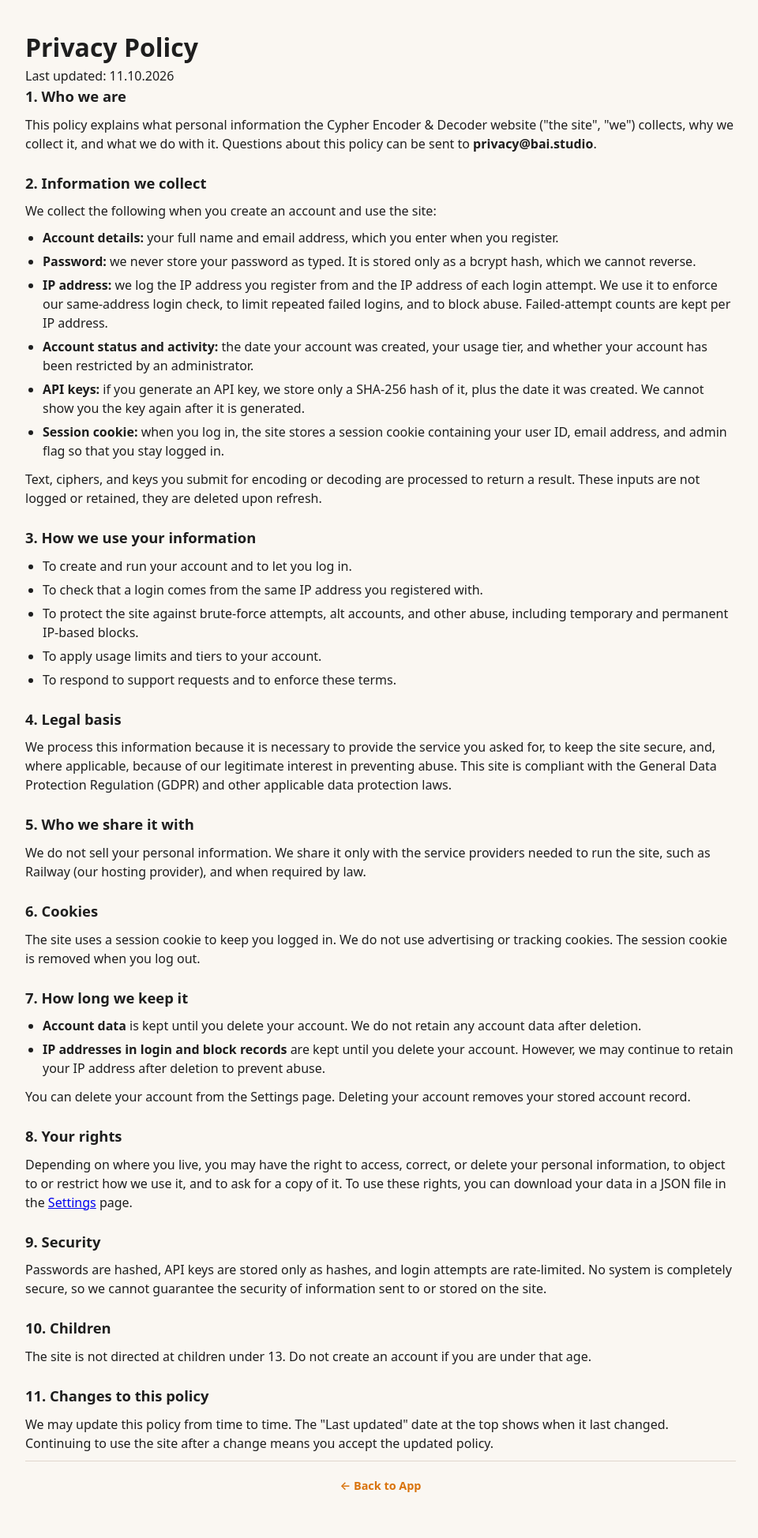
After one commit to Central3465/curly-funicular, a Flask app: page /privacy in a window 1280 px wide. The commit adds this page. Shown: the whole page at 79% size, without its empty margins (158-1118 px from the left). Run offline with Flask 3, Linux system fonts and the light colour scheme; some libraries are stand-ins or nearby versions.

Commit message:
add: privacy policy + birthday checks

```diff
--- a/app.py
+++ b/app.py
@@ -327,6 +327,10 @@ def api_docs_page():
 def help_page():
     return render_template('help.html')
 
+@app.route('/privacy')
+def privacy_page():
+    return render_template('privacy.html')
+
 from api import auth_bp, admin_bp, cipher_bp, conversion_bp, account_bp, csrf_bp, usage_bp, quest_bp
 
 app.register_blueprint(auth_bp)
--- /dev/null
+++ b/templates/privacy.html
@@ -0,0 +1,106 @@
+<!DOCTYPE html>
+<html lang="en">
+<head>
+    <meta charset="UTF-8">
+    <meta name="viewport" content="width=device-width, initial-scale=1.0">
+    <meta name="color-scheme" content="light dark">
+    <title>Privacy Policy - Cypher Encoder & Decoder</title>
+    <link rel="stylesheet" href="{{ url_for('static', filename='style.css') }}">
+    <style>
+        .privacy-section h3 {
+            font-size: 1.15rem;
+            margin: 24px 0 10px;
+            color: var(--text-primary);
+        }
+
+        .privacy-section h3:first-child {
+            margin-top: 0;
+        }
+
+        .privacy-section p,
+        .privacy-section li {
+            color: var(--text-primary);
+            margin-bottom: 10px;
+        }
+
+        .privacy-section ul {
+            margin: 0 0 12px 22px;
+        }
+
+        .privacy-section li {
+            margin-bottom: 6px;
+        }
+
+        .privacy-section .updated {
+            color: var(--text-secondary, var(--text-primary));
+            font-size: 0.9rem;
+        }
+    </style>
+</head>
+<body>
+    <div class="container">
+        <header>
+            <h1>Privacy Policy</h1>
+            <p class="updated">Last updated: 11.10.2026</p>
+        </header>
+
+        <div class="privacy-section">
+            <h3>1. Who we are</h3>
+            <p>This policy explains what personal information the Cypher Encoder & Decoder website ("the site", "we") collects, why we collect it, and what we do with it. Questions about this policy can be sent to <strong>privacy@bai.studio</strong>.</p>
+
+            <h3>2. Information we collect</h3>
+            <p>We collect the following when you create an account and use the site:</p>
+            <ul>
+                <li><strong>Account details:</strong> your full name and email address, which you enter when you register.</li>
+                <li><strong>Password:</strong> we never store your password as typed. It is stored only as a bcrypt hash, which we cannot reverse.</li>
+                <li><strong>IP address:</strong> we log the IP address you register from and the IP address of each login attempt. We use it to enforce our same-address login check, to limit repeated failed logins, and to block abuse. Failed-attempt counts are kept per IP address.</li>
+                <li><strong>Account status and activity:</strong> the date your account was created, your usage tier, and whether your account has been restricted by an administrator.</li>
+                <li><strong>API keys:</strong> if you generate an API key, we store only a SHA-256 hash of it, plus the date it was created. We cannot show you the key again after it is generated.</li>
+                <li><strong>Session cookie:</strong> when you log in, the site stores a session cookie containing your user ID, email address, and admin flag so that you stay logged in.</li>
+            </ul>
+            <p>Text, ciphers, and keys you submit for encoding or decoding are processed to return a result. These inputs are not logged or retained, they are deleted upon refresh.</p>
+
+            <h3>3. How we use your information</h3>
+            <ul>
+                <li>To create and run your account and to let you log in.</li>
+                <li>To check that a login comes from the same IP address you registered with.</li>
+                <li>To protect the site against brute-force attempts, alt accounts, and other abuse, including temporary and permanent IP-based blocks.</li>
+                <li>To apply usage limits and tiers to your account.</li>
+                <li>To respond to support requests and to enforce these terms.</li>
+            </ul>
+
+            <h3>4. Legal basis</h3>
+            <p>We process this information because it is necessary to provide the service you asked for, to keep the site secure, and, where applicable, because of our legitimate interest in preventing abuse. This site is compliant with the General Data Protection Regulation (GDPR) and other applicable data protection laws.</p>
+
+            <h3>5. Who we share it with</h3>
+            <p>We do not sell your personal information. We share it only with the service providers needed to run the site, such as Railway (our hosting provider), and when required by law. </p>
+
+            <h3>6. Cookies</h3>
+            <p>The site uses a session cookie to keep you logged in. We do not use advertising or tracking cookies. The session cookie is removed when you log out.</p>
+
+            <h3>7. How long we keep it</h3>
+            <ul>
+                <li><strong>Account data</strong> is kept until you delete your account. We do not retain any account data after deletion.</li>
+                <li><strong>IP addresses in login and block records</strong> are kept until you delete your account. However, we may continue to retain your IP address after deletion to prevent abuse.</li>
+            </ul>
+            <p>You can delete your account from the Settings page. Deleting your account removes your stored account record.</p>
+
+            <h3>8. Your rights</h3>
+            <p>Depending on where you live, you may have the right to access, correct, or delete your personal information, to object to or restrict how we use it, and to ask for a copy of it. To use these rights, you can download your data in a JSON file in the <a href="/settings">Settings</a> page.</p>
+
+            <h3>9. Security</h3>
+            <p>Passwords are hashed, API keys are stored only as hashes, and login attempts are rate-limited. No system is completely secure, so we cannot guarantee the security of information sent to or stored on the site.</p>
+
+            <h3>10. Children</h3>
+            <p>The site is not directed at children under 13. Do not create an account if you are under that age.</p>
+
+            <h3>11. Changes to this policy</h3>
+            <p>We may update this policy from time to time. The "Last updated" date at the top shows when it last changed. Continuing to use the site after a change means you accept the updated policy.</p>
+        </div>
+
+        <footer>
+            <p><a href="{{ url_for('index') }}">← Back to App</a></p>
+        </footer>
+    </div>
+</body>
+</html>
```
Also changed, not shown: api/account.py (+24 -4 lines), templates/register.html (+12 -0 lines).
